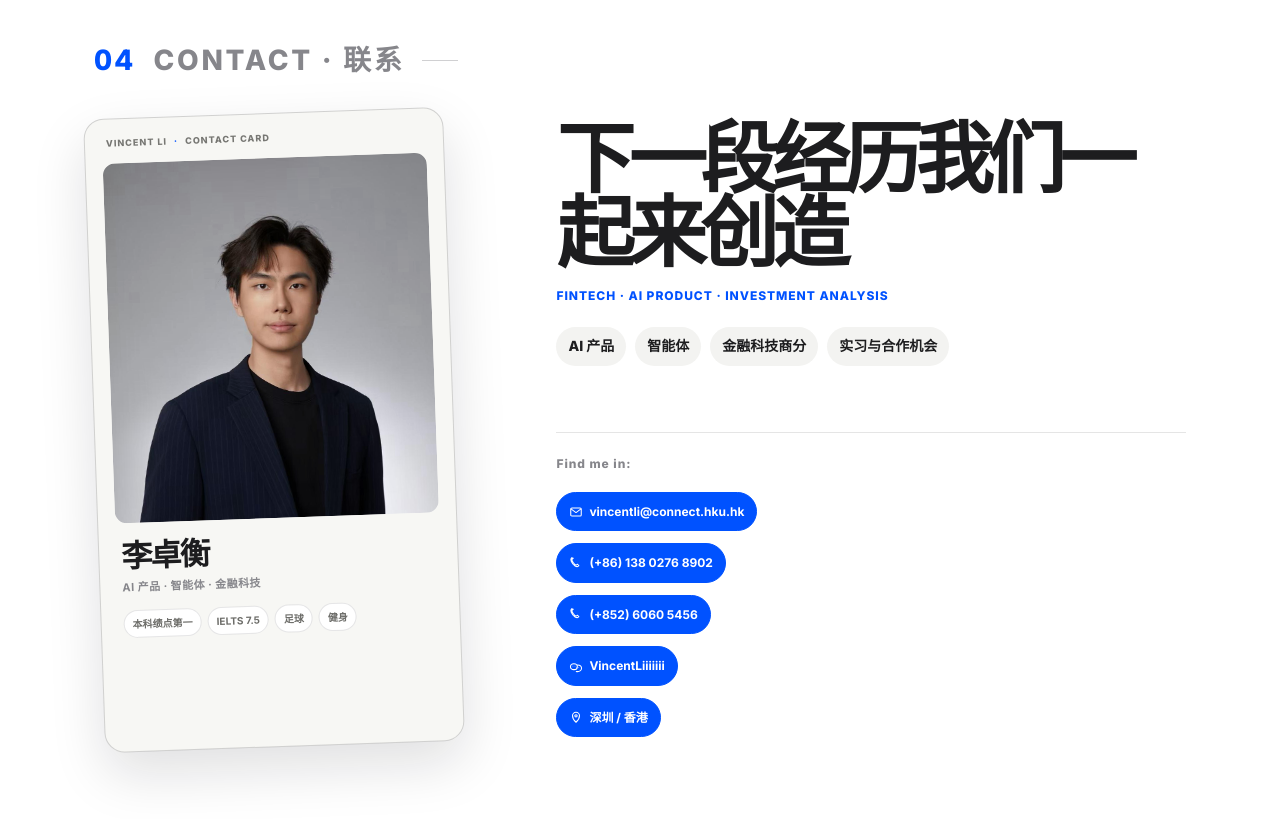
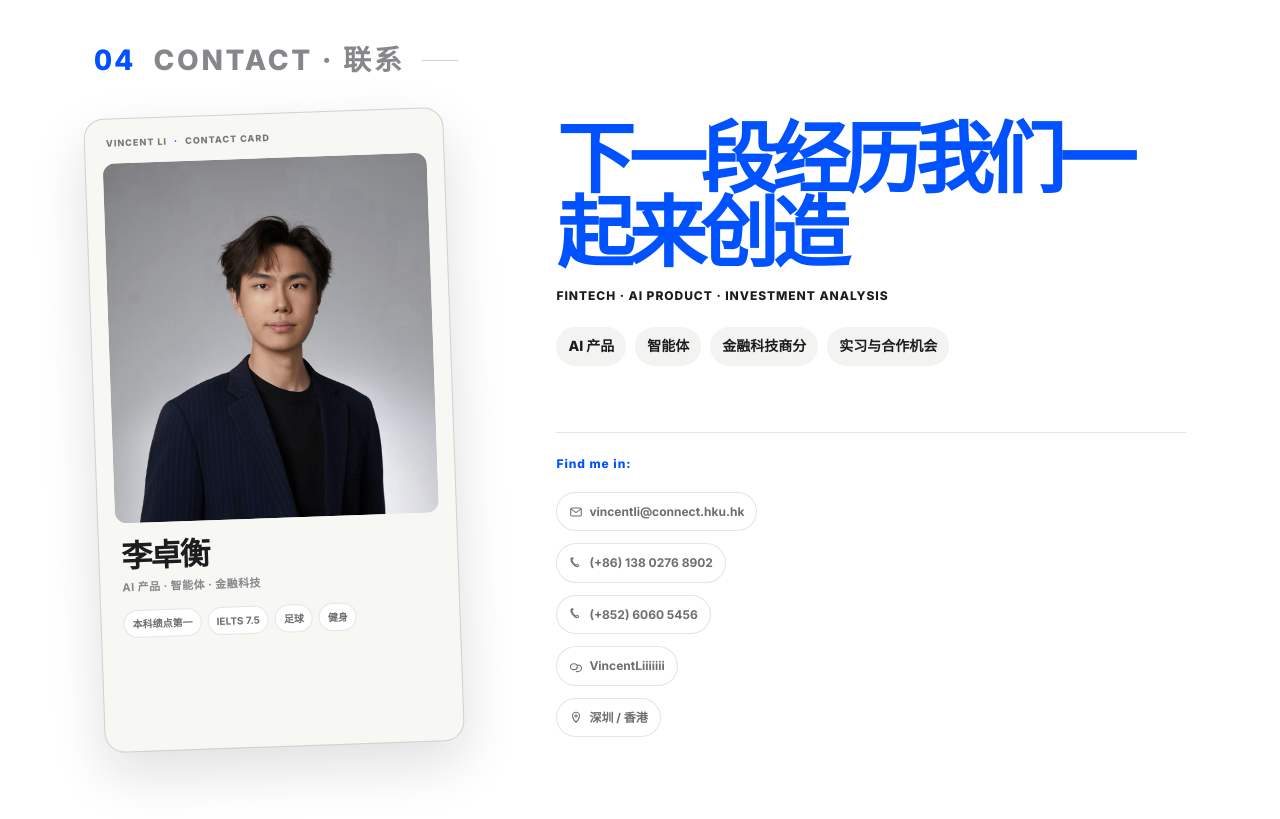
Before and after one commit to lizhuoheng273-debug/li-zhuoheng-website, a React (Vite) app: page / in a window 1280 px wide. Shown: the part 3120-3939 px from the top of the page. Built offline with nearby package versions, Linux system fonts and the light colour scheme.

Commit message:
style: refine contact color hierarchy

```diff
--- a/src/styles.css
+++ b/src/styles.css
@@ -322,11 +322,11 @@ filter:blur(22px);z-index:0}
 .contact-id-card img{width:100%;aspect-ratio:4/4.45;object-fit:cover;object-position:center top;border-radius:12px;filter:saturate(.94) contrast(1.02)}
 .contact-id-info{padding:17px 5px 13px}.contact-id-info strong{display:block;color:var(--ink);font-size:31px;line-height:1;font-weight:900;letter-spacing:-.06em}.contact-id-info span{display:block;margin-top:8px;color:var(--ink-3);font-size:11px;font-weight:700;letter-spacing:.04em}
 .contact-id-tags{display:flex;flex-wrap:wrap;gap:6px;padding:0 5px 5px}.contact-id-tags span{padding:5px 8px;border:1px solid rgba(16,18,20,.1);border-radius:999px;background:#fff;color:#6d6d69;font-size:10px;font-weight:700}
-.contact-copy{align-self:stretch;display:flex;flex-direction:column;max-width:780px;padding:10px 0}.contact-copy h2{margin:0;color:var(--ink);font-size:clamp(44px,6.5vw,78px);font-family:var(--serif);font-weight:700;letter-spacing:-.08em;line-height:.95}.contact-keywords{margin-top:14px;color:var(--accent);font-family:"Inter",var(--sans);font-size:12px;font-weight:750;letter-spacing:.08em;text-transform:uppercase}
+.contact-copy{align-self:stretch;display:flex;flex-direction:column;max-width:780px;padding:10px 0}.contact-copy h2{margin:0;color:var(--accent);font-size:clamp(44px,6.5vw,78px);font-family:var(--serif);font-weight:700;letter-spacing:-.08em;line-height:.95}.contact-keywords{margin-top:14px;color:var(--ink);font-family:"Inter",var(--sans);font-size:12px;font-weight:750;letter-spacing:.08em;text-transform:uppercase}
 .contact-focus{display:flex;flex-wrap:wrap;gap:9px;margin:22px 0}.contact-focus span{padding:8px 12px;border-radius:999px;background:#f3f3f1;color:var(--ink);font-size:14px;font-weight:750}
 .contact-slogan{max-width:680px;color:var(--ink-2);font-size:clamp(20px,2.1vw,23px);font-family:var(--sans);line-height:1.75;letter-spacing:0}
 .contact-line{padding-top:21px;margin-top:clamp(24px,3.5vw,48px);border-top:1px solid var(--hairline);font-family:"Inter",var(--sans);font-size:12px;font-weight:700;color:var(--ink-2)}
-.contact-find-label{color:var(--ink-3);font-size:12px;font-weight:800;letter-spacing:.08em}.contact-list{display:flex;flex-direction:column;align-items:flex-start;gap:12px;margin-top:18px}.contact-action{position:relative;display:inline-flex;align-items:center}.contact-action>a{display:inline-flex;align-items:center;gap:6px;padding:9px 12px;border:1px solid var(--accent);border-radius:999px;background:var(--accent);color:#fff;transition:background .16s,border-color .16s,color .16s,transform .16s}.contact-action>a:hover,.contact-action>a:focus-visible{border-color:var(--accent-700);background:var(--accent-700);color:#fff;transform:translateY(-1px);outline:none}.contact-icon{width:14px;height:14px;flex:0 0 auto;stroke:currentColor;stroke-width:1.8;fill:none;stroke-linecap:round;stroke-linejoin:round}
+.contact-find-label{color:var(--accent);font-size:12px;font-weight:800;letter-spacing:.08em}.contact-list{display:flex;flex-direction:column;align-items:flex-start;gap:12px;margin-top:18px}.contact-action{position:relative;display:inline-flex;align-items:center}.contact-action>a{display:inline-flex;align-items:center;gap:6px;padding:9px 12px;border:1px solid rgba(16,18,20,.11);border-radius:999px;background:#fff;color:var(--ink-2);transition:background .16s,border-color .16s,color .16s,transform .16s}.contact-action>a:hover,.contact-action>a:focus-visible{border-color:var(--accent);background:var(--accent);color:#fff;transform:translateY(-1px);outline:none}.contact-icon{width:14px;height:14px;flex:0 0 auto;stroke:currentColor;stroke-width:1.8;fill:none;stroke-linecap:round;stroke-linejoin:round}
 .contact-copy-toast{position:fixed;z-index:20;left:50%;bottom:28px;padding:10px 16px;border-radius:999px;background:var(--ink);color:#fff;font-family:"Inter",var(--sans);font-size:12px;font-weight:800;letter-spacing:.04em;box-shadow:0 10px 24px rgba(16,18,20,.2);transform:translateX(-50%);animation:contact-toast-in .18s ease-out}
 .contact-resume{margin-left:auto;padding:11px 17px;border-radius:999px;background:var(--ink);color:#fff;transition:background .16s,transform .16s}.contact-resume:hover{background:var(--accent);transform:translateY(-1px)}
 
```
